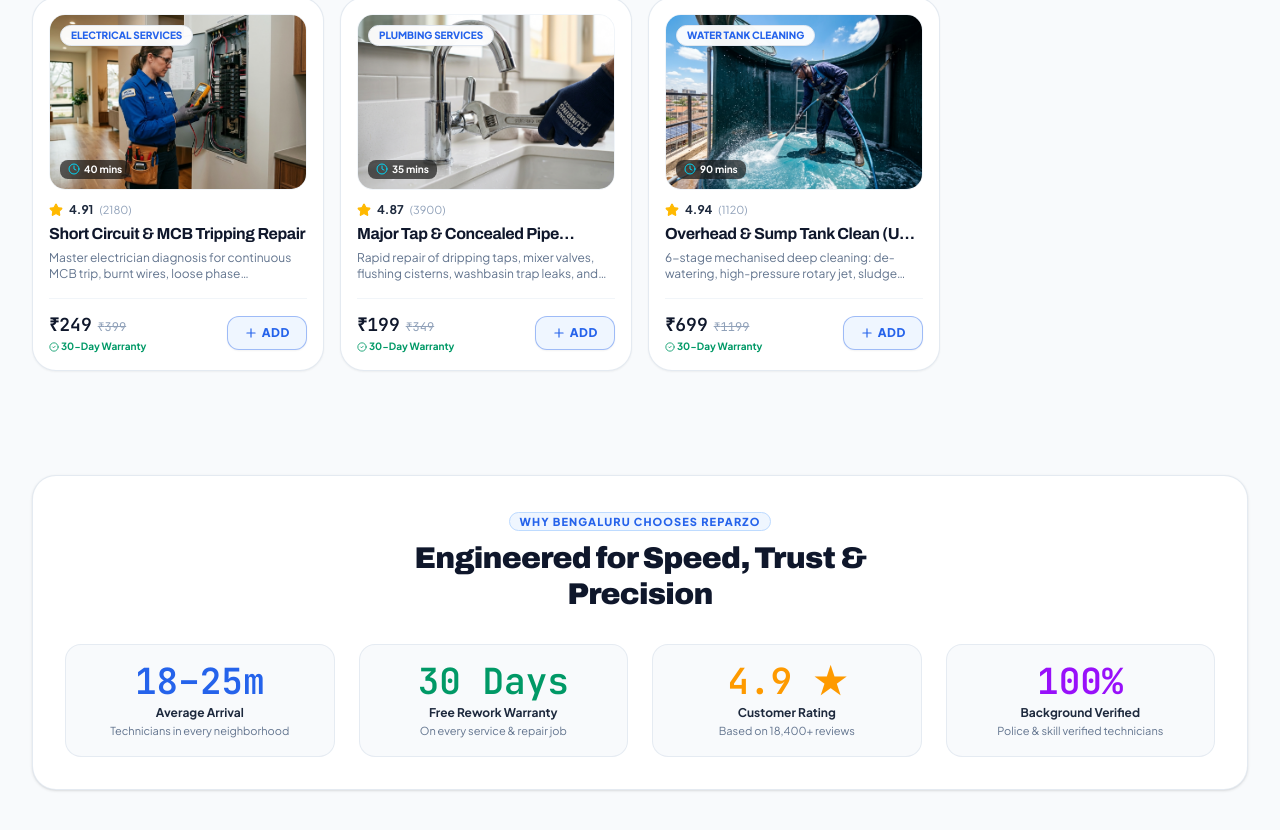
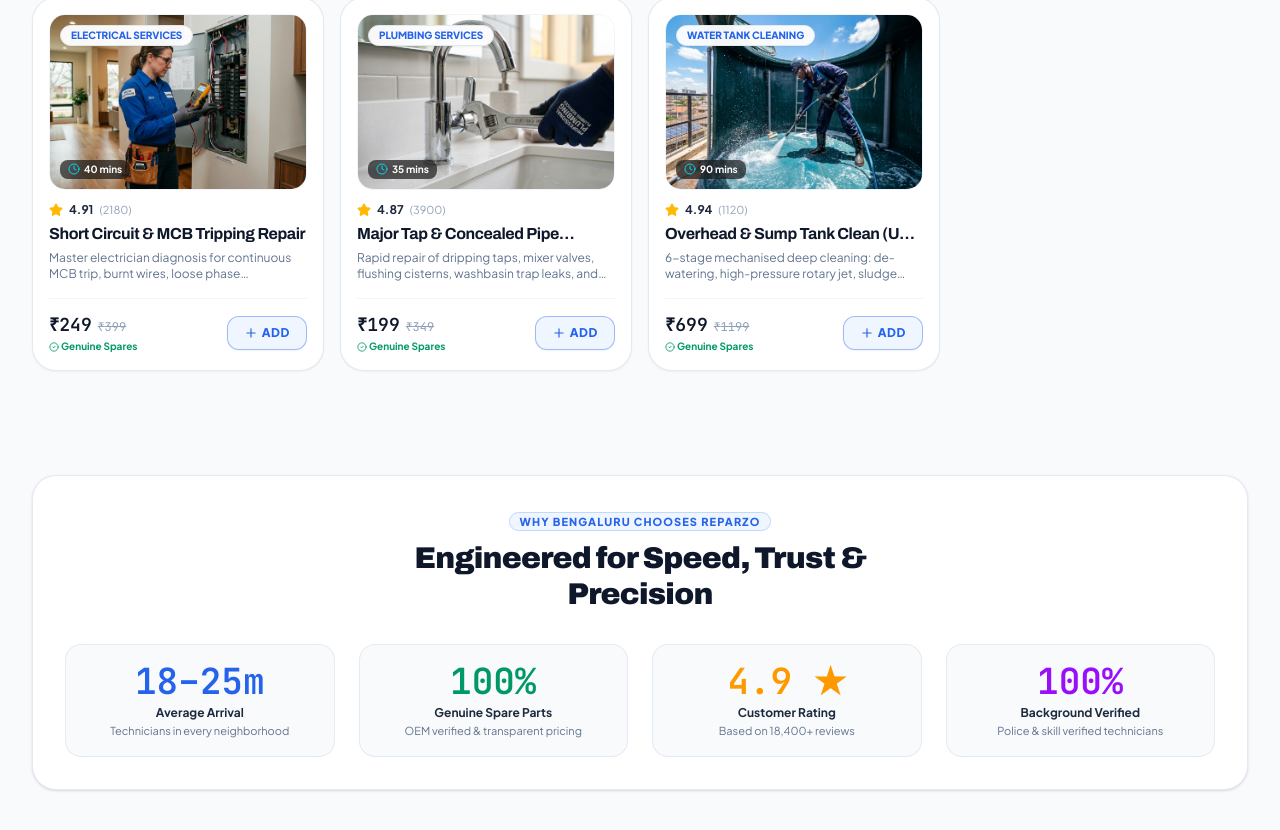
Before and after one commit to Charan-hs/Reparzo, a React (Vite) app in the folder website/: page / in a window 1280 px wide. Shown: the part 1936-2766 px from the top of the page. Built offline with nearby package versions, Linux system fonts and the light colour scheme; no server answers.

Commit message:
fix: update catalog seed data and fallback content with correct badge labels and features

```diff
--- a/website/index.html
+++ b/website/index.html
@@ -7,7 +7,7 @@
     <meta name="viewport" content="width=device-width, initial-scale=1.0, maximum-scale=5.0, viewport-fit=cover" />
     <meta name="theme-color" content="#FFFFFF" />
     <title>Reparzo — Fast Doorstep Home & Vehicle Services in 60 Mins</title>
-    <meta name="description" content="Book verified technicians for AC service, bike maintenance, electrical, plumbing, and home care. Instant 60-90 min doorstep arrival with 30-day warranty." />
+    <meta name="description" content="Book verified technicians for AC service, bike maintenance, electrical, plumbing, and home care. Instant 60-90 min doorstep arrival with background-verified technicians." />
     <!-- Google Fonts -->
     <link rel="preconnect" href="https://fonts.googleapis.com">
     <link rel="preconnect" href="https://fonts.gstatic.com" crossorigin>
--- a/website/src/components/admin/CategoryManagerModal.tsx
+++ b/website/src/components/admin/CategoryManagerModal.tsx
@@ -186,7 +186,7 @@ export const CategoryManagerModal: React.FC = () => {
     setSubOriginalPrice(699);
     setSubDuration(45);
     setSubWarranty(30);
-    setSubFeatures('Verified Technician, Genuine Spares, 30-Day Guarantee');
+    setSubFeatures('Verified Technician, Genuine Spares, Transparent Pricing');
     setIsAddingSubCategory(true);
   };
 
@@ -624,7 +624,7 @@ export const CategoryManagerModal: React.FC = () => {
 
                                 <div className="flex items-center gap-1 text-emerald-700 bg-emerald-50 px-2 py-1 rounded-lg border border-emerald-200 text-[11px] font-bold">
                                   <ShieldCheck className="w-3 h-3" />
-                                  <span>{sub.warrantyDays}d Warranty</span>
+                                  <span>Reparzo Assured</span>
                                 </div>
                               </div>
 
@@ -777,7 +777,7 @@ export const CategoryManagerModal: React.FC = () => {
                       type="text"
                       value={subFeatures}
                       onChange={(e) => setSubFeatures(e.target.value)}
-                      placeholder="e.g. Antimicrobial Foam, Gas check, 30-Day Warranty"
+                      placeholder="e.g. Antimicrobial Foam, Gas check, Genuine Spares"
                       className="w-full px-3 py-1.5 rounded-xl bg-white border border-slate-300 text-slate-900 font-semibold text-xs outline-none focus:border-[#2563EB]"
                     />
                   </div>
@@ -924,7 +924,7 @@ export const CategoryManagerModal: React.FC = () => {
                       type="text"
                       value={editSubFeatures}
                       onChange={(e) => setEditSubFeatures(e.target.value)}
-                      placeholder="e.g. Antimicrobial Foam, Gas check, 30-Day Warranty"
+                      placeholder="e.g. Antimicrobial Foam, Gas check, Genuine Spares"
                       className="w-full px-3 py-1.5 rounded-xl bg-white border border-slate-300 text-slate-900 font-semibold text-xs"
                     />
                   </div>
--- a/website/src/components/home/BannerCarousel.tsx
+++ b/website/src/components/home/BannerCarousel.tsx
@@ -334,7 +334,7 @@ export const BannerCarousel: React.FC = () => {
             {/* Subtle Right-side Trust Badge (Desktop Only) */}
             <div className="absolute top-4 right-4 hidden md:flex items-center gap-1.5 text-xs font-semibold text-white/90 bg-black/40 backdrop-blur-md px-3 py-1.5 rounded-full border border-white/10">
               <ShieldCheck className="w-4 h-4 text-emerald-400" />
-              <span>Reparzo Assured • 30-Day Guarantee</span>
+              <span>Reparzo Assured • Genuine Parts</span>
             </div>
           </motion.div>
         </AnimatePresence>
--- a/website/src/components/layout/Footer.tsx
+++ b/website/src/components/layout/Footer.tsx
@@ -25,7 +25,7 @@ export const Footer: React.FC = () => {
             </p>
             <div className="flex items-center gap-2 text-xs text-slate-500">
               <Shield className="w-3.5 h-3.5 text-emerald-600" />
-              <span>Licensed, background-verified technicians with 30-day warranty</span>
+              <span>Licensed, background-verified technicians with upfront transparent rates</span>
             </div>
           </div>
 
@@ -83,10 +83,10 @@ export const Footer: React.FC = () => {
             <div className="p-4 rounded-2xl bg-slate-50 border border-slate-200/90 space-y-2">
               <div className="flex items-center gap-2 text-xs font-bold text-slate-900">
                 <Shield className="w-4 h-4 text-emerald-600" />
-                <span>30-Day Service Warranty</span>
+                <span>100% Genuine Spare Parts</span>
               </div>
               <p className="text-[11px] text-slate-500 leading-relaxed">
-                If the repaired issue reoccurs within 30 days, we dispatch a senior supervisor to resolve it for free.
+                Every replacement component is OEM certified with transparent pricing and direct doorstep digital billing.
               </p>
             </div>
           </div>
--- a/website/src/components/search/FullScreenSearch.tsx
+++ b/website/src/components/search/FullScreenSearch.tsx
@@ -304,7 +304,7 @@ export const FullScreenSearch: React.FC = () => {
                   Matching Services ({filteredServices.length})
                 </span>
                 <span className="text-xs text-emerald-600 font-semibold flex items-center gap-1">
-                  <ShieldCheck className="w-3.5 h-3.5" /> 30-Day Doorstep Guarantee
+                  <ShieldCheck className="w-3.5 h-3.5" /> 100% Genuine Spare Parts
                 </span>
               </div>
             )}
--- a/website/src/data/fallbackCatalog.ts
+++ b/website/src/data/fallbackCatalog.ts
@@ -67,7 +67,7 @@ export const INITIAL_CATEGORIES: Category[] = [
     slug: 'refrigerator-services',
     iconName: 'Sparkles',
     description: 'Single & double door cooling, gas leakage, compressor check',
-    badge: '30-Day Warranty',
+    badge: 'Genuine Spares',
     bgGradient: 'from-blue-700 to-indigo-600',
     image: '/banners/refrigerator-service.jpg',
     isActive: true,
@@ -119,7 +119,7 @@ export const INITIAL_SERVICES: Service[] = [
       'Indoor unit jet wash & antimicrobial foam treatment',
       'Outdoor condenser unit water pressure spray',
       'Gas pressure level check & filter sterilization',
-      '30-day post service cooling warranty',
+      'Post-service cooling assurance',
     ],
     warrantyDays: 30,
     image: '/banners/ac-service.jpg',
@@ -381,7 +381,7 @@ export const INITIAL_SERVICES: Service[] = [
       'Multi-meter circuit continuity & ground testing',
       'Loose termination tightening in distribution box',
       'Load redistribution across phases',
-      'Safety certificate & 30-day rework warranty',
+      'Safety certificate & doorstep inspection',
     ],
     warrantyDays: 30,
     image: '/banners/electrical-service.jpg',
@@ -524,7 +524,7 @@ export const INITIAL_SERVICES: Service[] = [
       'Compressor relay and capacitor test',
       'Gas pressure & coil frost analysis',
       'Zero inspection charge if repair is approved',
-      '30-day warranty on spare replacements',
+      'OEM genuine spare replacements',
     ],
     warrantyDays: 30,
     image: '/banners/refrigerator-service.jpg',
@@ -594,7 +594,7 @@ export const INITIAL_SERVICES: Service[] = [
       'Inverter motor driver & microprocessor test',
       'Power circuit board desoldering & trace fix',
       'Water level pressure sensor calibration',
-      '30-day rework warranty on replaced components',
+      'Genuine OEM parts on replaced components',
     ],
     warrantyDays: 30,
     image: '/banners/washing-machine-service.jpg',
@@ -644,7 +644,7 @@ export const INITIAL_SUBCATEGORIES: SubCategory[] = [
     warrantyDays: 30,
     isActive: true,
     order: 1,
-    features: ['Antimicrobial Foam', 'Outdoor Condenser Jet', 'Gas Level Check', '30-Day Warranty'],
+    features: ['Antimicrobial Foam', 'Outdoor Condenser Jet', 'Gas Level Check', 'Genuine Spares'],
   },
   {
     id: 'sub-ac-gas',
@@ -936,7 +936,7 @@ export const INITIAL_SUBCATEGORIES: SubCategory[] = [
     slug: 'refrigerator-not-cooling-check',
     iconName: 'Sparkles',
     description: 'Complete inspection of inverter compressor, defrost heater, thermostat sensor, and evaporator fan motor.',
-    badge: '30-Day Warranty',
+    badge: 'Genuine Spares',
     startingPrice: 299,
     originalPrice: 499,
     durationMinutes: 45,
--- a/website/src/lib/authConfig.ts
+++ b/website/src/lib/authConfig.ts
@@ -97,6 +97,6 @@ export function resolveUserByIdentifier(identifier: string, displayName?: string
     badge: 'Member',
     targetRoute: '/',
     accentColor: '#2563EB',
-    description: 'Book verified doorstep repairs with 30-day warranty.',
+    description: 'Book verified doorstep repairs with certified technicians.',
   };
 }
--- a/website/src/pages/AdminDashboard.tsx
+++ b/website/src/pages/AdminDashboard.tsx
@@ -456,7 +456,7 @@ export const AdminDashboard: React.FC = () => {
                       <span className="text-lg font-mono font-black text-slate-900">₹{service.price}</span>
                       <span className="text-xs font-mono text-slate-400 line-through ml-1.5">₹{service.originalPrice}</span>
                     </div>
-                    <span className="text-[11px] font-bold text-emerald-600">{service.warrantyDays}-Day Warranty</span>
+                    <span className="text-[11px] font-bold text-emerald-600">Reparzo Assured</span>
                   </div>
                 </div>
               ))}
--- a/website/src/pages/HomePage.tsx
+++ b/website/src/pages/HomePage.tsx
@@ -155,7 +155,7 @@ export const HomePage: React.FC = () => {
                   Welcome back, {user.name.split(' ')[0]}!
                 </h3>
                 <p className="text-xs text-slate-500">
-                  Verified technicians nearby in your area. Doorstep arrival in 18-25 minutes with 30-day warranty.
+                  Verified technicians nearby in your area. Doorstep arrival in 18-25 minutes with verified genuine spare parts.
                 </p>
               </div>
 
@@ -269,7 +269,7 @@ export const HomePage: React.FC = () => {
                       </span>
                     </div>
                     <span className="text-[10px] font-bold text-emerald-600 flex items-center gap-0.5">
-                      <CheckCircle2 className="w-2.5 h-2.5" /> 30-Day Warranty
+                      <CheckCircle2 className="w-2.5 h-2.5" /> Genuine Spares
                     </span>
                   </div>
 
@@ -344,10 +344,10 @@ export const HomePage: React.FC = () => {
 
             <div className="p-4 rounded-2xl bg-slate-50 border border-slate-200/80 text-center">
               <div className="text-2xl sm:text-4xl font-black font-mono text-emerald-600">
-                30 Days
+                100%
               </div>
-              <div className="text-xs font-bold text-slate-800 mt-1">Free Rework Warranty</div>
-              <div className="text-[11px] text-slate-500 mt-0.5">On every service & repair job</div>
+              <div className="text-xs font-bold text-slate-800 mt-1">Genuine Spare Parts</div>
+              <div className="text-[11px] text-slate-500 mt-0.5">OEM verified & transparent pricing</div>
             </div>
 
             <div className="p-4 rounded-2xl bg-slate-50 border border-slate-200/80 text-center">
--- a/website/src/pages/ProfilePage.tsx
+++ b/website/src/pages/ProfilePage.tsx
@@ -244,7 +244,7 @@ export const ProfilePage: React.FC = () => {
               <span className="text-[11px] font-semibold text-emerald-800 block">Reparzo Shield</span>
               <span className="text-xs font-extrabold text-emerald-700 flex items-center gap-1 mt-1">
                 <ShieldCheck className="w-4 h-4 text-emerald-600" />
-                30-Day Guarantee
+                Reparzo Assured
               </span>
             </div>
           </div>
@@ -687,9 +687,9 @@ export const ProfilePage: React.FC = () => {
                 <div className="w-10 h-10 rounded-2xl bg-emerald-50 text-emerald-600 flex items-center justify-center font-bold">
                   <ShieldCheck className="w-5 h-5" />
                 </div>
-                <h4 className="text-sm font-bold text-slate-900">30-Day Doorstep Warranty</h4>
+                <h4 className="text-sm font-bold text-slate-900">Upfront Transparent Pricing</h4>
                 <p className="text-xs text-slate-500 leading-relaxed">
-                  Every repair completed through Reparzo is covered under our 30-day free revisit guarantee. If an issue recurs, we fix it at zero extra cost.
+                  Every service price and spare part cost is approved by you upfront before work begins. Zero hidden charges or surprise invoices.
                 </p>
               </div>
 
--- a/website/src/pages/ServicesPage.tsx
+++ b/website/src/pages/ServicesPage.tsx
@@ -338,7 +338,7 @@ export const ServicesPage: React.FC = () => {
                           </span>
                         </div>
                         <span className="text-[10px] font-bold text-emerald-600 block">
-                          {service.warrantyDays}-Day Warranty Included
+                          Genuine Spares Included
                         </span>
                       </div>
 
@@ -463,7 +463,7 @@ export const ServicesPage: React.FC = () => {
                     </span>
                   </div>
                   <span className="text-xs font-bold text-emerald-600">
-                    {selectedServiceModal.warrantyDays}-Day Free Rework Warranty Included
+                    Genuine Spares & Expert Service Included
                   </span>
                 </div>
 
```
Also changed, not shown: website/src/components/cart/CartDrawer.tsx (+0 -17 lines), 1 other file (tests, documents, lock files or other folders).
